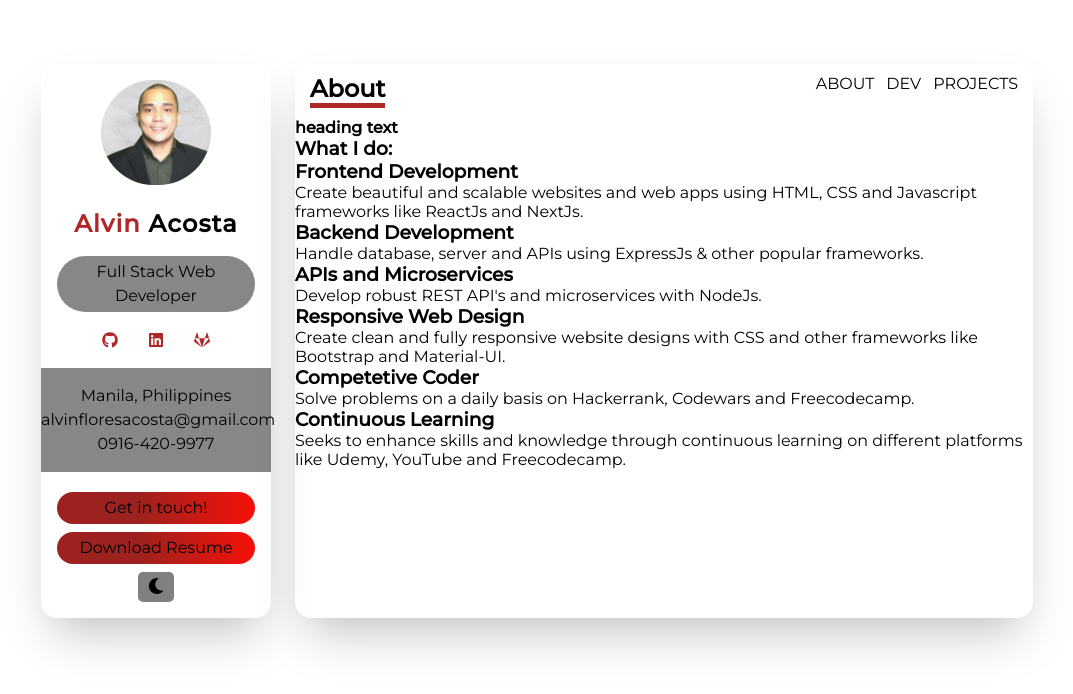
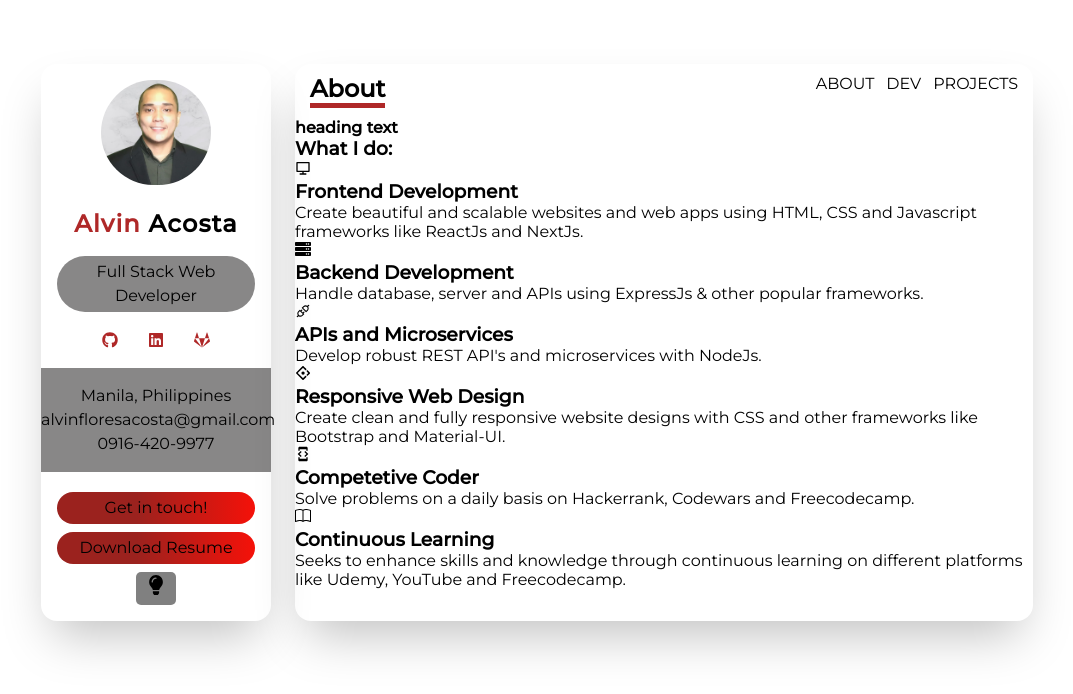
Before and after one commit to Exx-hub/nextjs-portfolio, a Next.js app: page / in a window 1280 px wide. Shown: the top 694 px of the page, without its empty margins (103-1176 px from the left). Built offline with nearby package versions, Linux system fonts and the light colour scheme.

Commit message:
update: Change fontawesome into react/icons; add icon data to data.js

```diff
--- a/components/SkillCard.js
+++ b/components/SkillCard.js
@@ -1,10 +1,11 @@
 const SkillCard = ({ item }) => {
+	const { Icon, title, description } = item;
 	console.log(item);
-
 	return (
 		<div>
-			<h3>{item.title}</h3>
-			<p>{item.description}</p>
+			<Icon />
+			<h3>{title}</h3>
+			<p>{description}</p>
 		</div>
 	);
 };
--- a/components/ThemeChanger.js
+++ b/components/ThemeChanger.js
@@ -1,8 +1,8 @@
 import { useTheme } from "next-themes";
 import { useEffect, useState } from "react";
 
-import { faLightbulb, faMoon } from "@fortawesome/free-solid-svg-icons";
-import { FontAwesomeIcon } from "@fortawesome/react-fontawesome";
+import { FaLightbulb } from "react-icons/fa";
+import { BsBrightnessAltLow, BsMoon, IconName } from "react-icons/bs";
 
 const ThemeChanger = () => {
 	const [mounted, setMounted] = useState(false);
@@ -23,21 +23,13 @@ const ThemeChanger = () => {
 
 	return (
 		<div className="themeButton">
-			{theme === "dark" ? (
-				<FontAwesomeIcon
-					onClick={handleTheme}
-					className="themeIcon"
-					icon={faLightbulb}
-				/>
-			) : (
-				<FontAwesomeIcon
-					onClick={handleTheme}
-					className="themeIcon"
-					icon={faMoon}
-				/>
-			)}
+			<FaLightbulb onClick={handleTheme} className="themeIcon" />
 		</div>
 	);
 };
 
 export default ThemeChanger;
+
+// BsBrightnessLow
+// BsMoon
+// FaLightbulb
--- a/data.js
+++ b/data.js
@@ -1,35 +1,41 @@
+import { RiComputerLine } from "react-icons/ri";
+import { FaServer } from "react-icons/fa";
+import { AiOutlineAntDesign, AiOutlineApi } from "react-icons/ai";
+import { MdDeveloperMode } from "react-icons/md";
+import { BsBook } from "react-icons/bs";
+
 export const skills = [
 	{
-		icon: "",
+		Icon: RiComputerLine,
 		title: "Frontend Development",
 		description:
 			"Create beautiful and scalable websites and web apps using HTML, CSS and Javascript frameworks like ReactJs and NextJs.",
 	},
 	{
-		icon: "",
+		Icon: FaServer,
 		title: "Backend Development",
 		description:
 			"Handle database, server and APIs using ExpressJs & other popular frameworks.",
 	},
 	{
-		icon: "",
+		Icon: AiOutlineApi,
 		title: "APIs and Microservices",
 		description: "Develop robust REST API's and microservices with NodeJs.",
 	},
 	{
-		icon: "",
+		Icon: AiOutlineAntDesign,
 		title: "Responsive Web Design",
 		description:
 			"Create clean and fully responsive website designs with CSS and other frameworks like Bootstrap and Material-UI.",
 	},
 	{
-		icon: "",
+		Icon: MdDeveloperMode,
 		title: "Competetive Coder",
 		description:
 			"Solve problems on a daily basis on Hackerrank, Codewars and Freecodecamp.",
 	},
 	{
-		icon: "",
+		Icon: BsBook,
 		title: "Continuous Learning",
 		description:
 			"Seeks to enhance skills and knowledge through continuous learning on different platforms like Udemy, YouTube and Freecodecamp.",
```
